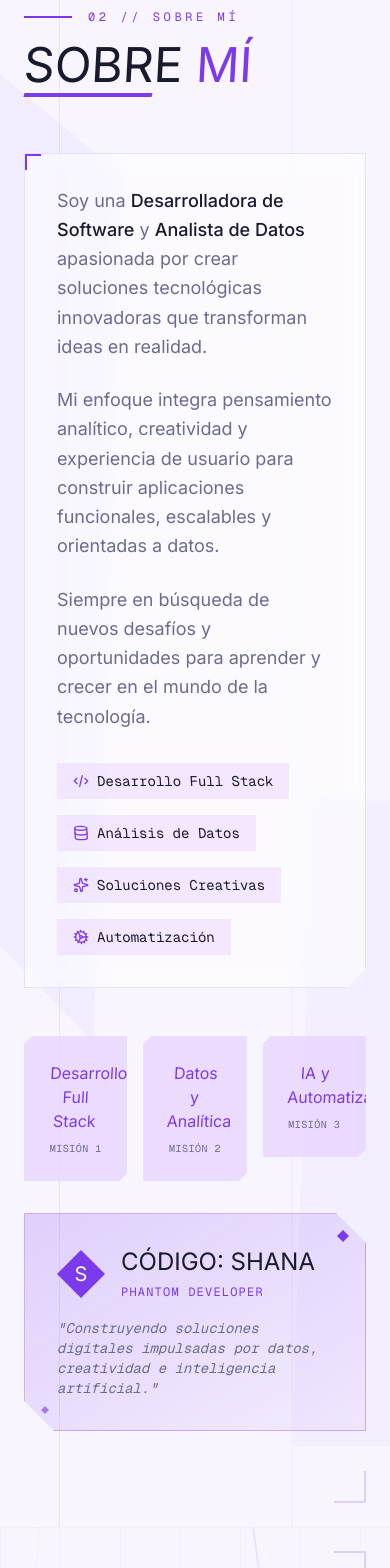
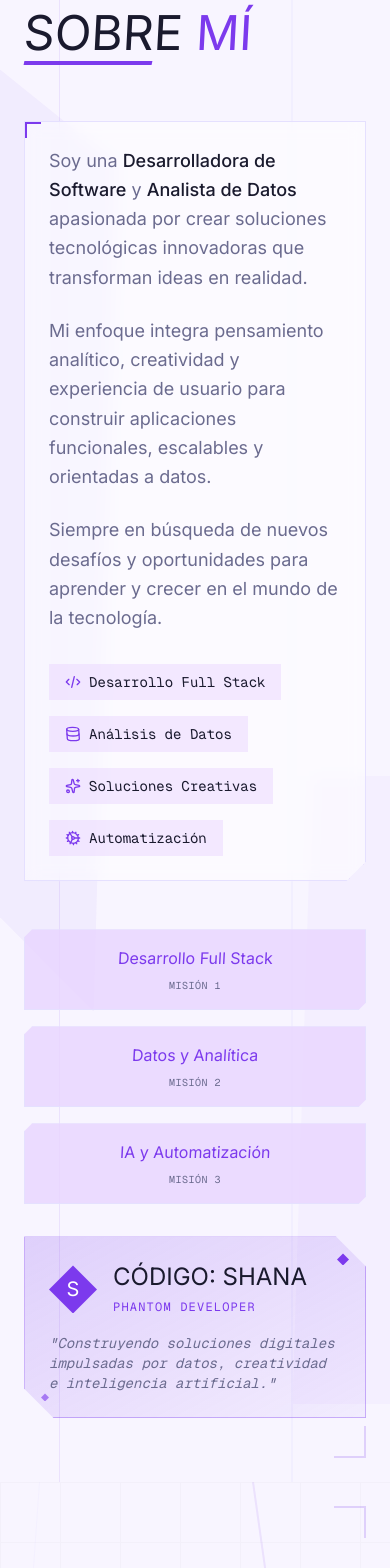
Before and after one commit to MaryJoP10/maryjop10, a Next.js app: page / in a window 390 px wide. Shown: the part 2980-4548 px from the top of the page. Built offline with nearby package versions, Linux system fonts and the light colour scheme.

Commit message:
Improving responsive view

```diff
--- a/components/about-section.tsx
+++ b/components/about-section.tsx
@@ -18,7 +18,7 @@ const highlights = [
 
 export function AboutSection() {
   return (
-    <section id="about" className="relative min-h-screen py-24 overflow-hidden bg-background">
+    <section id="about" className="relative min-h-screen py-16 md:py-24 overflow-hidden bg-background">
       {/* Background decorations */}
       <div className="absolute inset-0">
         <motion.div
@@ -97,7 +97,7 @@ export function AboutSection() {
           >
             {/* Card container */}
             <div
-              className="relative bg-card/50 backdrop-blur-sm border border-border p-8"
+              className="relative bg-card/50 backdrop-blur-sm border border-border p-6 md:p-8"
               style={{ clipPath: "polygon(0 0, 100% 0, 100% calc(100% - 20px), calc(100% - 20px) 100%, 0 100%)" }}
             >
               {/* Corner accent */}
@@ -158,7 +158,7 @@ export function AboutSection() {
             className="flex flex-col justify-center"
           >
             {/* Stats grid */}
-            <div className="grid grid-cols-3 gap-4 mb-8">
+            <div className="grid grid-cols-1 sm:grid-cols-3 gap-4 mb-8">
               {stats.map((stat, i) => (
                 <motion.div
                   key={stat.label}
@@ -166,10 +166,10 @@ export function AboutSection() {
                   whileInView={{ opacity: 1, scale: 1 }}
                   viewport={{ once: true }}
                   transition={{ delay: 0.5 + i * 0.1 }}
-                  className="relative group"
+                  className="relative group flex"
                 >
                   <div
-                    className="bg-secondary/80 border border-border p-6 text-center transition-all duration-300 group-hover:border-primary/50"
+                    className="flex-1 flex flex-col items-center justify-center bg-secondary/80 border border-border p-4 md:p-6 text-center transition-all duration-300 group-hover:border-primary/50"
                     style={{ clipPath: "polygon(0 8px, 8px 0, 100% 0, 100% calc(100% - 8px), calc(100% - 8px) 100%, 0 100%)" }}
                   >
                     <span
@@ -197,7 +197,7 @@ export function AboutSection() {
               className="relative"
             >
               <div
-                className="relative bg-linear-to-br from-primary/20 to-primary/5 border border-primary/30 p-8"
+                className="relative bg-linear-to-br from-primary/20 to-primary/5 border border-primary/30 p-6 md:p-8"
                 style={{ clipPath: "polygon(0 0, calc(100% - 30px) 0, 100% 30px, 100% 100%, 30px 100%, 0 calc(100% - 30px))" }}
               >
                 <div className="flex items-center gap-4 mb-4">
--- a/components/experience-section.tsx
+++ b/components/experience-section.tsx
@@ -80,7 +80,7 @@ export function ExperienceSection() {
   ]
 
   return (
-    <section id="experience" className="relative min-h-screen py-24 overflow-hidden bg-background">
+    <section id="experience" className="relative min-h-screen py-16 md:py-24 overflow-hidden bg-background">
       {/* Background */}
       <div className="absolute inset-0">
         <motion.div
@@ -200,7 +200,7 @@ export function ExperienceSection() {
                   transition={{ delay: i * 0.15 }}
                   className="group relative"
                 >
-                  <div className="flex gap-6">
+                  <div className="flex gap-4 md:gap-6">
                     {/* Timeline marker */}
                     <div className="hidden sm:flex flex-col items-center">
                       <div
@@ -216,13 +216,13 @@ export function ExperienceSection() {
 
                     {/* Content card */}
                     <div
-                      className="flex-1 bg-card/50 border border-border p-6 transition-all group-hover:border-primary/50"
+                      className="flex-1 bg-card/50 border border-border p-4 md:p-6 transition-all group-hover:border-primary/50"
                       style={{ clipPath: "polygon(0 0, 100% 0, 100% calc(100% - 16px), calc(100% - 16px) 100%, 0 100%)" }}
                     >
                       <div className="flex flex-wrap items-start justify-between gap-4 mb-4">
                         <div>
                           <h3
-                            className="font-(--font-display) text-xl uppercase text-foreground group-hover:text-primary transition-colors"
+                            className="font-(--font-display) text-lg md:text-xl uppercase text-foreground group-hover:text-primary transition-colors"
                             style={{ transform: "skewX(-2deg)" }}
                           >
                             {exp.title}
@@ -275,7 +275,7 @@ export function ExperienceSection() {
                   transition={{ delay: i * 0.15 }}
                   className="group relative"
                 >
-                  <div className="flex gap-6">
+                  <div className="flex gap-4 md:gap-6">
                     {/* Timeline marker */}
                     <div className="hidden sm:flex flex-col items-center">
                       <div
@@ -291,13 +291,13 @@ export function ExperienceSection() {
 
                     {/* Content card */}
                     <div
-                      className="flex-1 bg-card/50 border border-border p-6 transition-all group-hover:border-primary/50"
+                      className="flex-1 bg-card/50 border border-border p-4 md:p-6 transition-all group-hover:border-primary/50"
                       style={{ clipPath: "polygon(0 0, 100% 0, 100% calc(100% - 16px), calc(100% - 16px) 100%, 0 100%)" }}
                     >
                       <div className="flex flex-wrap items-start justify-between gap-4 mb-4">
                         <div>
                           <h3
-                            className="font-(--font-display) text-xl uppercase text-foreground group-hover:text-primary transition-colors"
+                            className="font-(--font-display) text-lg md:text-xl uppercase text-foreground group-hover:text-primary transition-colors"
                             style={{ transform: "skewX(-2deg)" }}
                           >
                             {edu.title}
--- a/components/hero-section.tsx
+++ b/components/hero-section.tsx
@@ -37,7 +37,7 @@ export function HeroSection() {
     >
       {/* Fondo de cuadros */}
       <div className="absolute inset-0 overflow-hidden">
-        {/* Recuadros rojos arriba derecha */}
+        {/* Recuadros morados arriba derecha */}
         <motion.div
           initial={{ x: "100%" }}
           animate={{ x: 0 }}
@@ -75,7 +75,7 @@ export function HeroSection() {
           className="absolute left-[20%] top-0 h-full w-px bg-primary/10 origin-top"
           style={{ transform: "rotate(6deg)" }}
         />
-        {/* Diamantes rojos */}
+        {/* Diamantes morados */}
         <motion.div
           initial={{ opacity: 0, scale: 0 }}
           animate={{ opacity: 1, scale: 1 }}
@@ -215,7 +215,7 @@ export function HeroSection() {
               className="mt-12 md:mt-20"
               aria-label="Main menu"
             >
-              <div className="flex flex-wrap items-end justify-center gap-x-4 gap-y-4 sm:gap-x-6 md:gap-x-8">
+              <div className="flex flex-wrap items-end justify-center gap-x-4 gap-y-8 sm:gap-x-6 md:gap-x-8 px-4">
                 {menuItems.map((item, i) => {
                   const isActive = i === activeIndex
                   return (
@@ -226,7 +226,7 @@ export function HeroSection() {
                       animate={{ opacity: 1, y: 0 }}
                       transition={{ delay: 0.1 + i * 0.08, duration: 0.4 }}
                       onMouseEnter={() => setActiveIndex(i)}
-                      className={`group relative cursor-pointer px-2 py-1 transition-all duration-300 sm:px-3 -mt-4 mb-18 ${
+                      className={`group relative cursor-pointer px-2 py-1 transition-all duration-300 sm:px-3 ${
                         isActive ? "" : ""
                       }`}
                       onClick={(e) => {
@@ -250,7 +250,7 @@ export function HeroSection() {
                             ? "text-xl text-foreground sm:text-2xl md:text-3xl -skew-x-3"
                             : "text-sm text-muted-foreground sm:text-base md:text-lg opacity-60 hover:opacity-90"
                         }`}
-                        style={isActive ? { textShadow: "1px 1px 0px var(--primary)" } : {}}
+                        style={isActive ? { textShadow: "1px 1px 0px color-mix(in srgb, var(--primary), transparent 80%)" } : {}}
                       >
                         {item.label}
                       </span>
```
